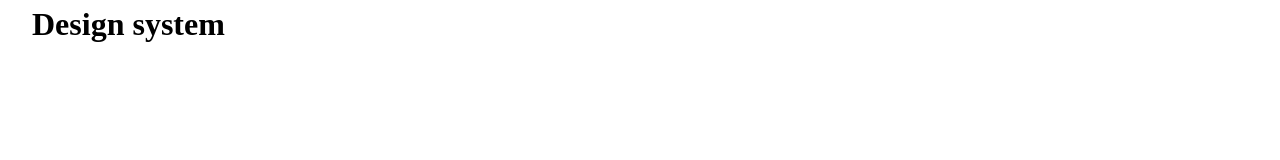
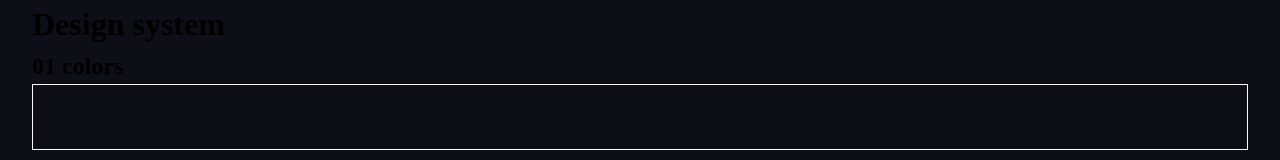
Before and after one commit to SalamanderCtesiphon/new-portfolio-site, a plain HTML site: page index.html in a window 1280 px wide. Drawn offline with Linux system fonts and the light colour scheme.

Commit message:
updated the css utilities class

```diff
--- a/index.html
+++ b/index.html
@@ -8,12 +8,20 @@
   <script src="index.js" defer></script>
   <title>Document</title>
 </head>
-<body>
+<body class="bg-dark">
   <div class="container">
     <h1>Design system</h1>
+
     <section id="colors">
+        <h2><span>01</span> colors</h2>
+
+        <div>
+            <div style="padding: 3rem 1rem 1rem; border: 1px solid white">
+
+            </div>
+        </div>
 
     </section>
-  </div>
+</div>
 </body>
 </html>
```
